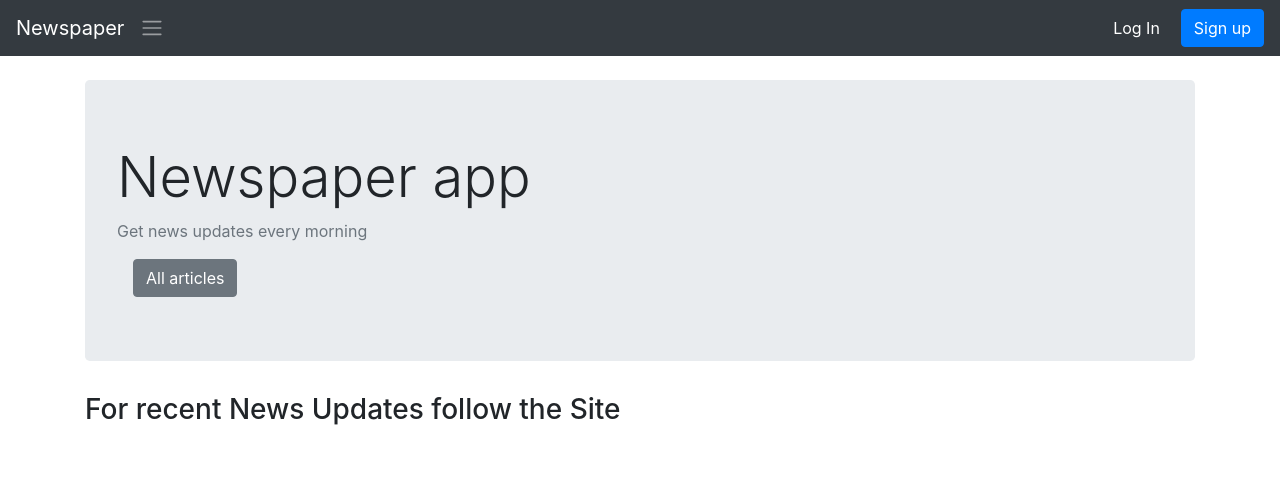
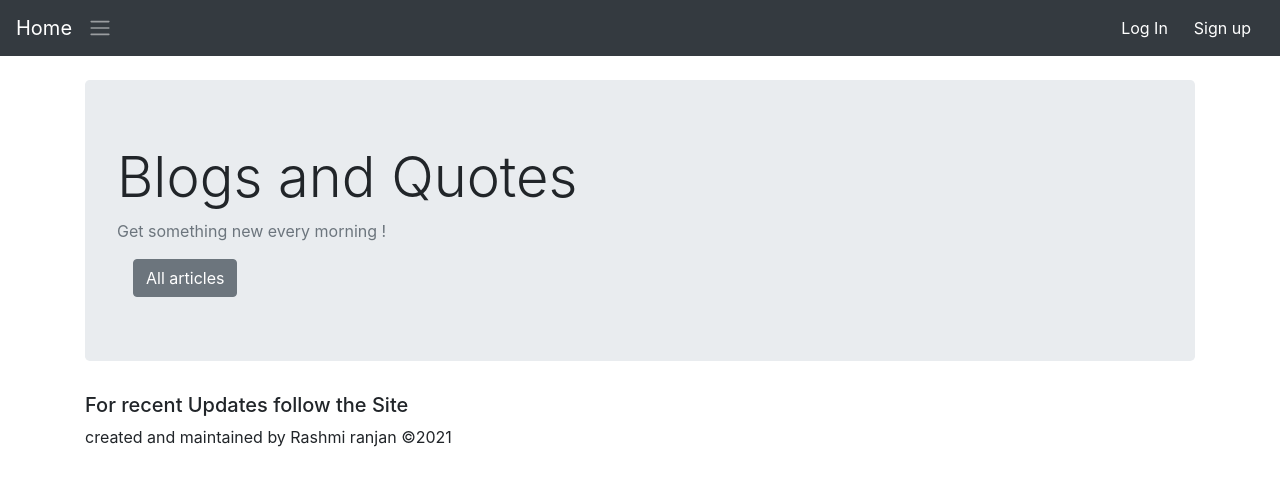
Before and after one commit to rnrashmi/NewsWith-Python, a Django app: page / in a window 1280 px wide. Shown: the top 486 px of the page. Run offline with Django 3.2, Linux system fonts and the light colour scheme; some libraries are stand-ins or nearby versions.

Commit message:
home page updates & emil backend fix

```diff
--- a/newspaper_project/settings.py
+++ b/newspaper_project/settings.py
@@ -140,5 +140,3 @@ LOGIN_REDIRECT_URL='home'
 LOGOUT_REDIRECT_URL='home'
 
 CRISPY_TEMPLATE_PACK='bootstrap4'
-
-EMAIL_BACKEND='django.core.mail.backends.console.Emailbackend'
--- a/templates/base.html
+++ b/templates/base.html
@@ -12,7 +12,7 @@
 <body>
 <nav class="navbar navbar-expand-md navbar-dark bg-dark mb-4">
 
-<a class="navbar-brand" href="{% url 'home'%}">Newspaper</a>
+<a class="navbar-brand" href="{% url 'home'%}">Home</a>
 
 <button class="navbar-toggler" type="button" datatoggle="collapse"data-target="#navbarCollapse" ariacontrols="navbarCollapse"aria-expanded="false" aria-label="Toggle navigation"></button>
 
@@ -32,19 +32,14 @@ aria-labelledby="userMenu">
 href="{% url 'password_change'%}">Change
 password</a>
 <div class="dropdown-divider"></div>
-<a class="dropdown-item" href="{% url 'logout'
-%}">
-Log Out</a>
+<a class="dropdown-item" href="{% url 'logout'%}">Log Out</a>
 </div>
 </li>
 </ul>
 {% else %}
 <form class="form-inline ml-auto">
-<a href="{% url 'login' %}" class="btn btn-outlinesecondary">
-Log In</a>
-<a href="{% url 'signup' %}" class="btn btn-primary
-ml-2">
-Sign up</a>
+<a href="{% url 'login' %}" class="btn btn-outlinesecondary">Log In</a>
+<a href="{% url 'signup' %}" class="btn btn-primaryml-2">Sign up</a>
 </form>
 {% endif %}
 </div>
--- a/templates/home.html
+++ b/templates/home.html
@@ -2,8 +2,8 @@
 {% block title %}Home{% endblock title %}
 {% block content %}
 <div class="jumbotron">
-<h1 class="display-4">Newspaper app</h1>
-<p class="text-muted">Get news updates every morning </p>
+<h1 class="display-4">Blogs and Quotes</h1>
+<p class="text-muted">Get something new every morning ! </p>
 <button class="btn btn-secondary ml-3"><a href="{%url 'article_list'%}">All articles</a></button>
 <style>
   a{
@@ -11,5 +11,6 @@
   }
 </style>
 </div>
-<h3>For recent News Updates follow the Site</h3>
+<h5>For recent Updates follow the Site</h5>
+<p>created and maintained by Rashmi ranjan 	&copy;2021 </p>
 {% endblock content %}
```
